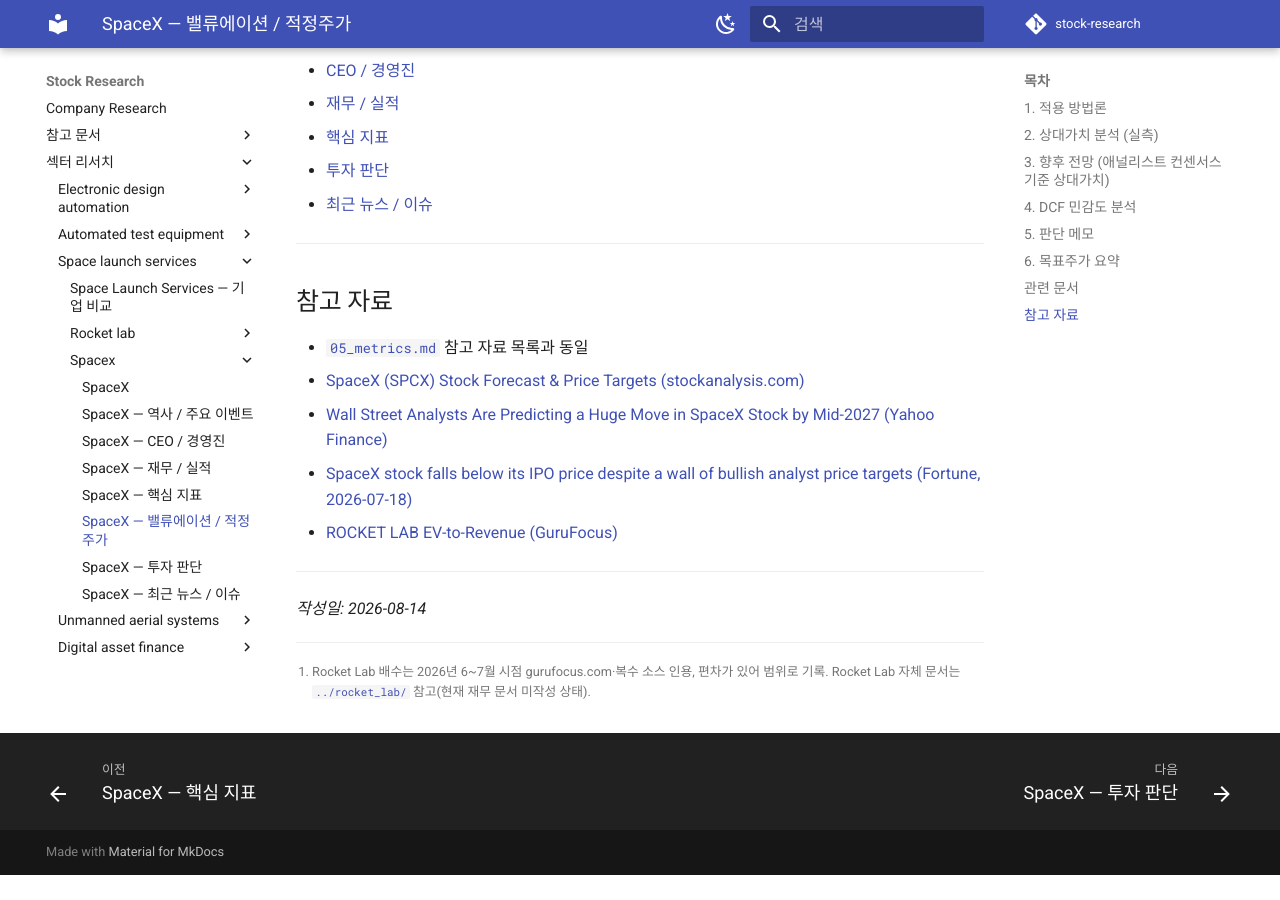
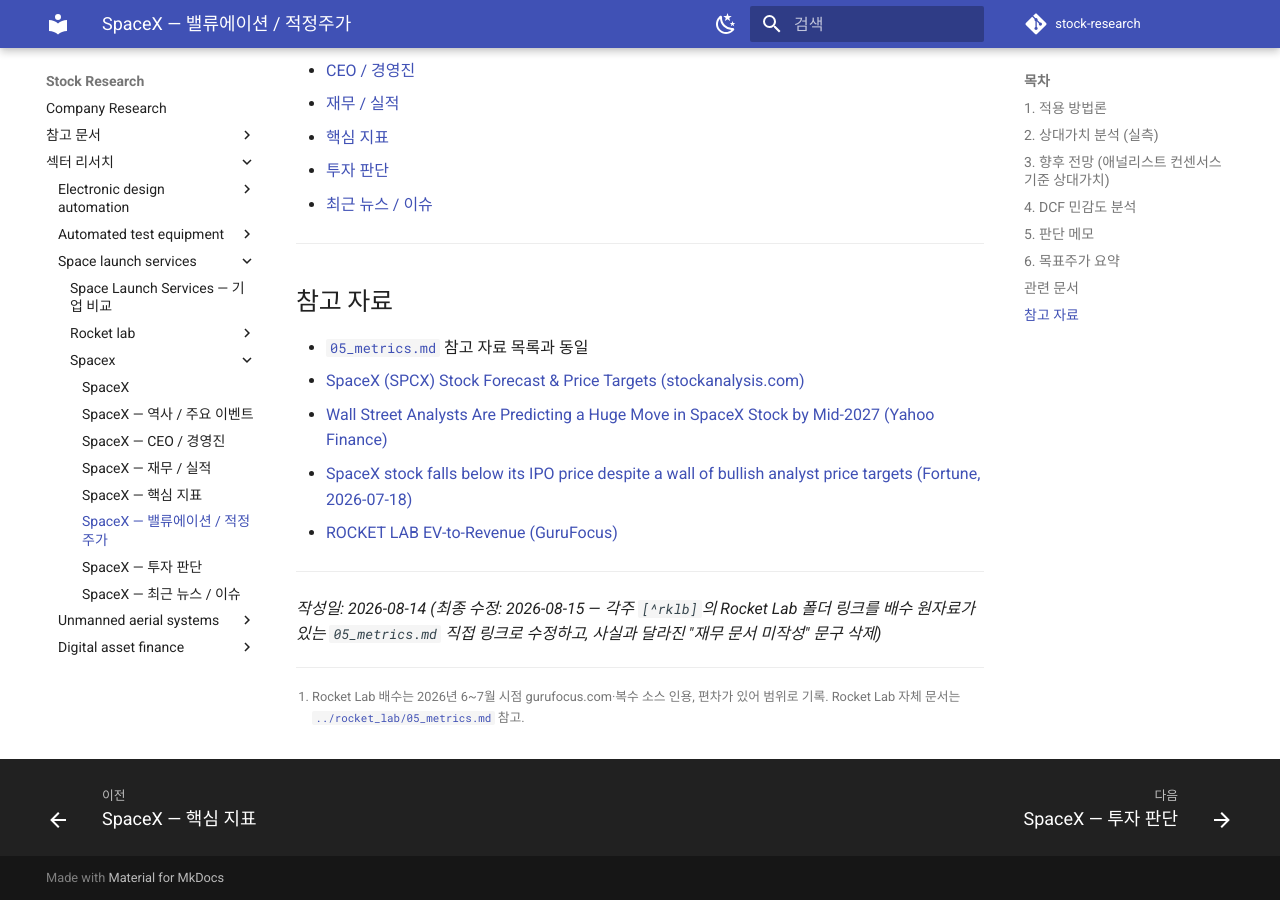
Before and after one commit to ParkGyeongTae/stock-research, an MkDocs documentation site: the page built from docs/sectors/space_launch_services/spacex/06_valuation.md, in a window 1280 px wide and 900 px high, scrolled down 3646 px. Built offline with MkDocs 1.6.1 and Material for MkDocs 9.7.7, drawn with Linux system fonts in a browser that asks for light colours; comment, search, counter and statistics services are not loaded; before the commit the page ends 4521 px from its top, so only the background shows below that.

Commit message:
fix: SpaceX 밸류에이션 각주의 깨진 Rocket Lab 링크 수정
각주 [^rklb]의 ../rocket_lab/ 는 폴더를 가리켜 MkDocs가 해석하지 못하고
빌드 경고만 남긴 채 깨진 링크로 배포되고 있었다. 배수 비교 각주라는
맥락에 맞춰 원자료 표가 있는 05_metrics.md를 직접 가리키도록 수정.

함께 붙어 있던 "현재 재무 문서 미작성 상태" 문구는 사실과 달라 삭제했다
(rocket_lab/04_financials.md·05_metrics.md 모두 작성 완료 상태).
이 각주는 비교 참고치 출처 표기이므로 SpaceX 밸류에이션 결론에는
영향이 없다.

이 수정으로 저장소 전체 mkdocs build 경고가 0건이 되었다.

Co-Authored-By: Claude Opus 5 <noreply@anthropic.com>

```diff
--- a/docs/sectors/space_launch_services/spacex/06_valuation.md
+++ b/docs/sectors/space_launch_services/spacex/06_valuation.md
@@ -41,7 +41,7 @@
 | PBR | 14.2배(참고용) | — |
 | 순이익 상태 | TTM 적자 | 적자 |
 
-[^rklb]: Rocket Lab 배수는 2026년 6~7월 시점 gurufocus.com·복수 소스 인용, 편차가 있어 범위로 기록. Rocket Lab 자체 문서는 [`../rocket_lab/`](../rocket_lab/) 참고(현재 재무 문서 미작성 상태).
+[^rklb]: Rocket Lab 배수는 2026년 6~7월 시점 gurufocus.com·복수 소스 인용, 편차가 있어 범위로 기록. Rocket Lab 자체 문서는 [`../rocket_lab/05_metrics.md`](../rocket_lab/05_metrics.md) 참고.
 
 두 회사 모두 세 자릿수에 가까운 EV/Revenue 배수와 EBITDA 적자를 동시에 안고 있다는 점에서, SpaceX의 높은 배수가 SpaceX만의 특이 현상이 아니라 **"발사·우주 인프라 하이퍼그로스 기업"이라는 섹터 전체가 시장에서 받는 밸류에이션 방식**에 가깝다는 정황이다. 다만 이것이 "그러니 정당하다"는 뜻은 아니다 — 섹터 전체가 미래 성장을 극도로 낙관적으로 선반영하고 있을 가능성도 동일하게 열려 있다.
 
@@ -111,4 +111,4 @@
 
 ---
 
-*작성일: 2026-08-14*
+*작성일: 2026-08-14 (최종 수정: 2026-08-15 — 각주 `[^rklb]`의 Rocket Lab 폴더 링크를 배수 원자료가 있는 `05_metrics.md` 직접 링크로 수정하고, 사실과 달라진 "재무 문서 미작성" 문구 삭제)*
```
